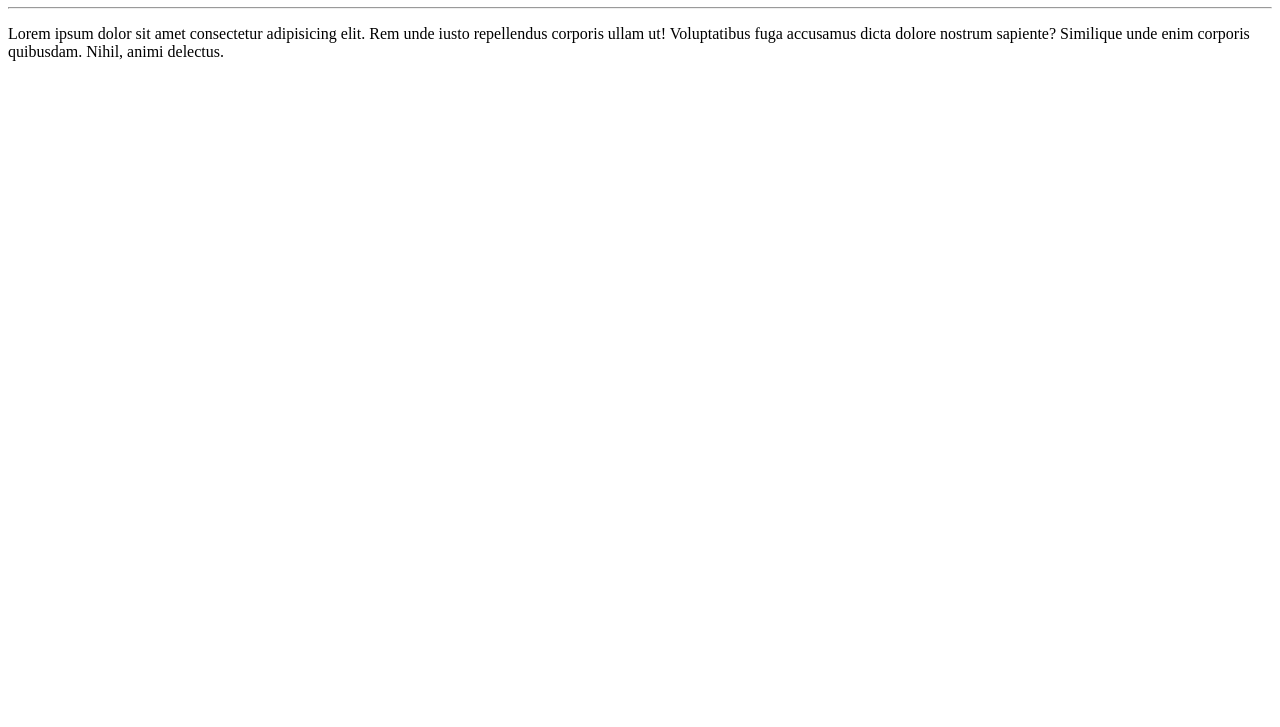
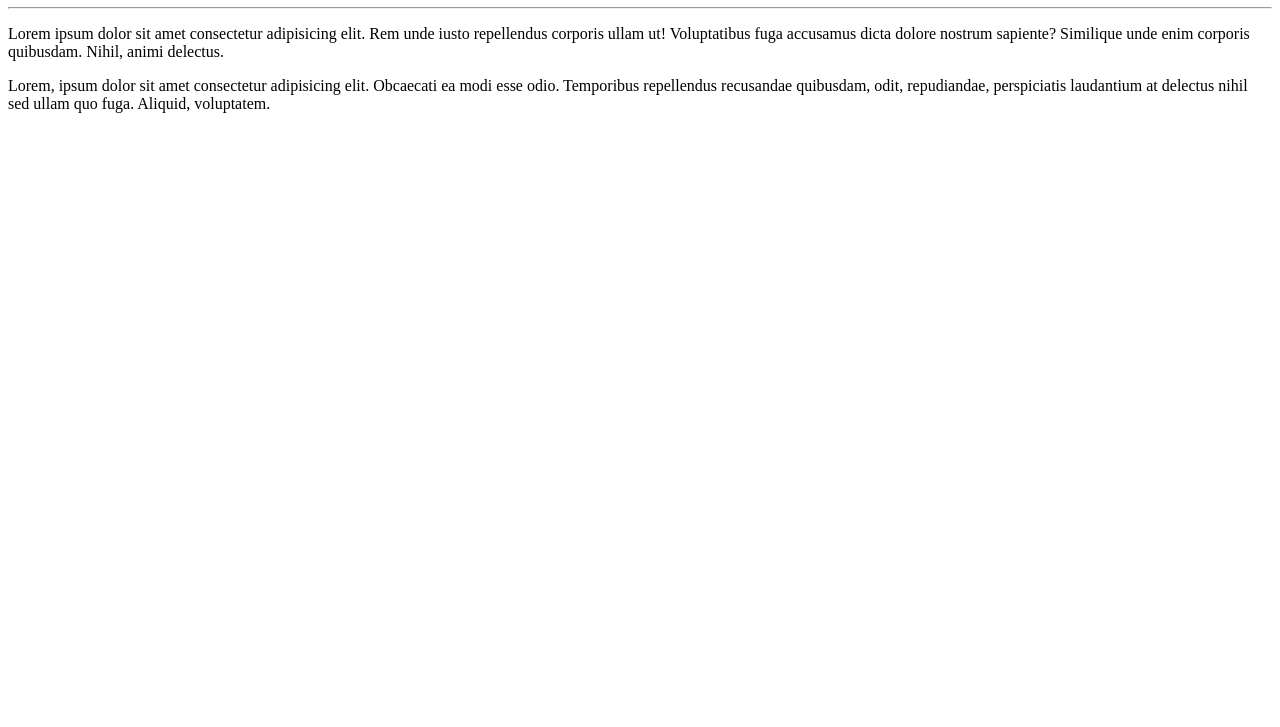
Before and after one commit to LeandroLimaFM/Ola-Mundo, a plain HTML site: page site-exemplo/index.html in a window 1280 px wide. Shown: the part 73-800 px from the top of the page. Drawn offline with Linux system fonts and the light colour scheme.

Commit message:
adicionei um parágrafo

```diff
--- a/site-exemplo/index.html
+++ b/site-exemplo/index.html
@@ -10,5 +10,6 @@
     <h1>Olá, Mundo!</h1>
     <hr>
     <p>Lorem ipsum dolor sit amet consectetur adipisicing elit. Rem unde iusto repellendus corporis ullam ut! Voluptatibus fuga accusamus dicta dolore nostrum sapiente? Similique unde enim corporis quibusdam. Nihil, animi delectus.</p>
+    <p>Lorem, ipsum dolor sit amet consectetur adipisicing elit. Obcaecati ea modi esse odio. Temporibus repellendus recusandae quibusdam, odit, repudiandae, perspiciatis laudantium at delectus nihil sed ullam quo fuga. Aliquid, voluptatem.</p>
 </body>
 </html>
```
